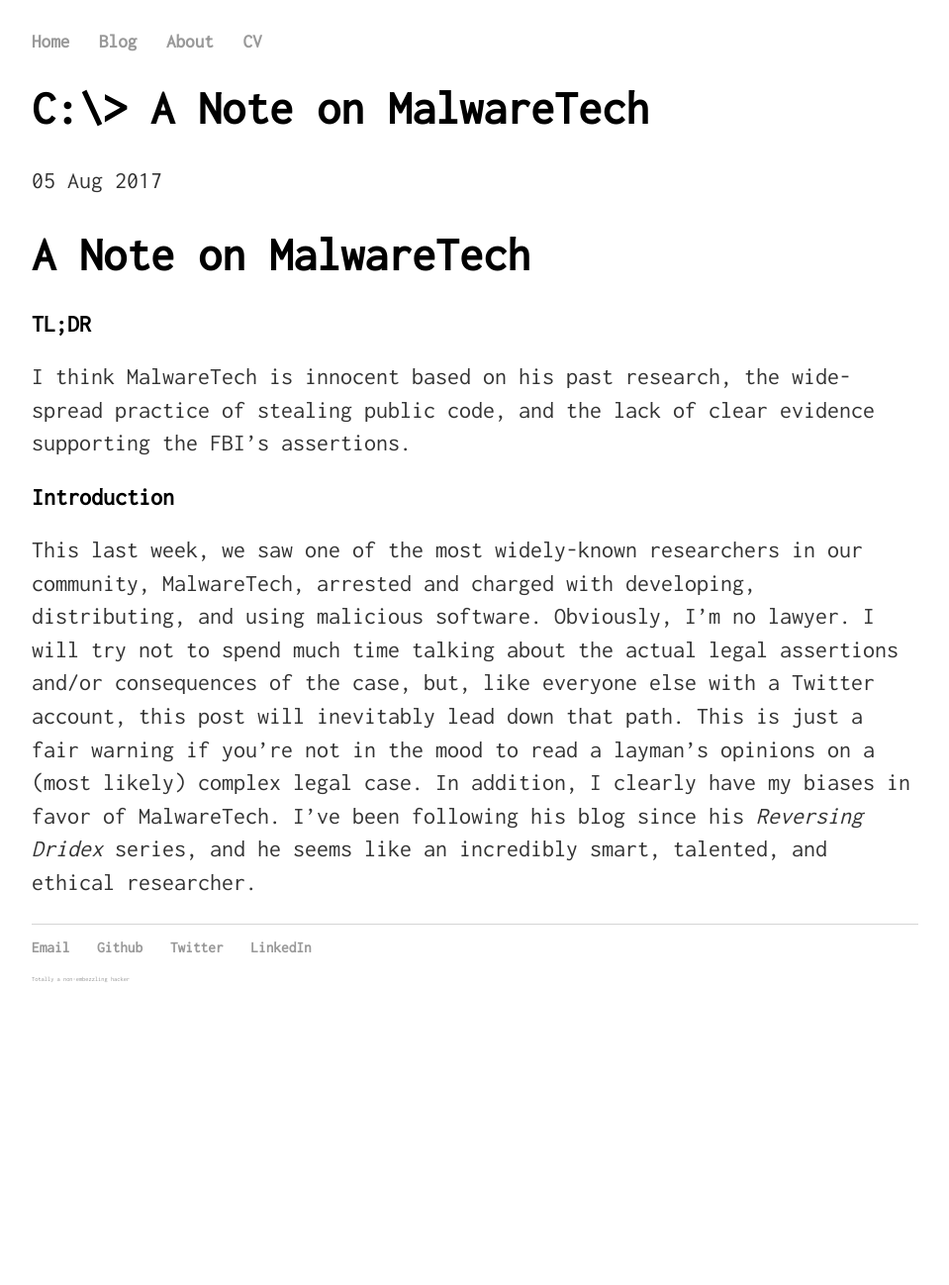
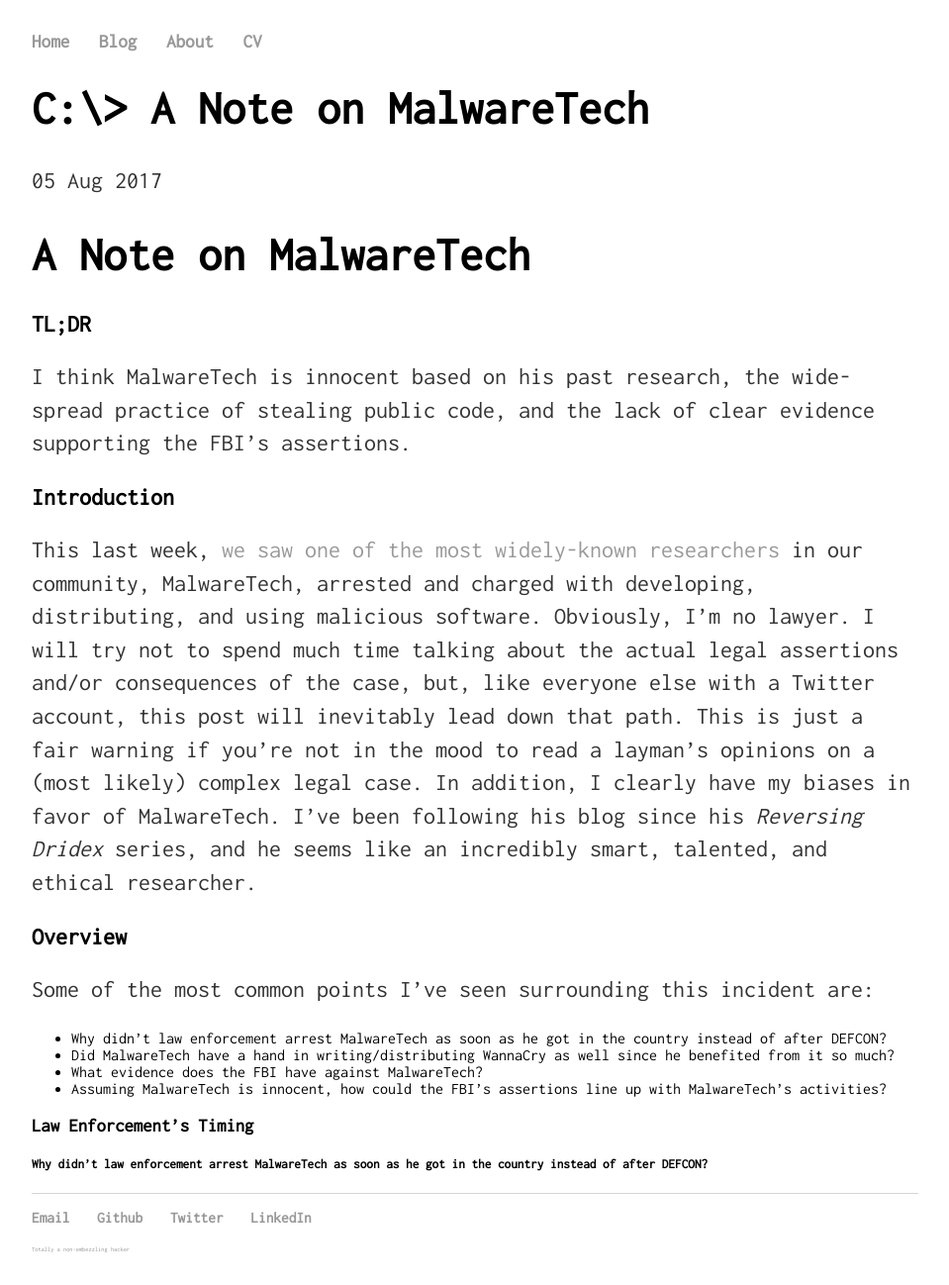
Before and after one commit to infosec-intern/infosec-intern.github.io, a Jekyll site: the page built from _posts/2017-08-05-a-+-note-+-on-+malwaretech.md, in a window 1280 px wide. Shown: the whole page at 99% size, without its empty margins (160-1119 px from the left). Built offline with Jekyll 4.4.1, drawn with Linux system fonts in a browser that asks for light colours; before the commit the page ends 1025 px from its top, so only the background shows below that.

Commit message:
added malwaretech post

```diff
--- a/_posts/2017-08-05-a-+-note-+-on-+malwaretech.md
+++ b/_posts/2017-08-05-a-+-note-+-on-+malwaretech.md
@@ -9,4 +9,15 @@ date: 2017-08-05
 I think MalwareTech is innocent based on his past research, the wide-spread practice of stealing public code, and the lack of clear evidence supporting the FBI's assertions.
 
 ## Introduction
-This last week, we saw one of the most widely-known researchers in our community, MalwareTech, arrested and charged with developing, distributing, and using malicious software. Obviously, I'm no lawyer. I will try not to spend much time talking about the actual legal assertions and/or consequences of the case, but, like everyone else with a Twitter account, this post will inevitably lead down that path. This is just a fair warning if you're not in the mood to read a layman's opinions on a (most likely) complex legal case. In addition, I clearly have my biases in favor of MalwareTech. I've been following his blog since his _Reversing Dridex_ series, and he seems like an incredibly smart, talented, and ethical researcher.
+This last week, [we saw one of the most widely-known researchers](https://arstechnica.com/tech-policy/2017/08/security-researcher-who-neutralized-wcry-to-be-released-on-30000-bond/) in our community, MalwareTech, arrested and charged with developing, distributing, and using malicious software. Obviously, I'm no lawyer. I will try not to spend much time talking about the actual legal assertions and/or consequences of the case, but, like everyone else with a Twitter account, this post will inevitably lead down that path. This is just a fair warning if you're not in the mood to read a layman's opinions on a (most likely) complex legal case. In addition, I clearly have my biases in favor of MalwareTech. I've been following his blog since his _Reversing Dridex_ series, and he seems like an incredibly smart, talented, and ethical researcher.
+
+## Overview
+Some of the most common points I've seen surrounding this incident are:
+
+* Why didn't law enforcement arrest MalwareTech as soon as he got in the country instead of after DEFCON?
+* Did MalwareTech have a hand in writing/distributing WannaCry as well since he benefited from it so much?
+* What evidence does the FBI have against MalwareTech?
+* Assuming MalwareTech is innocent, how could the FBI's assertions line up with MalwareTech's activities?
+
+### Law Enforcement's Timing
+##### Why didn't law enforcement arrest MalwareTech as soon as he got in the country instead of after DEFCON?
```
